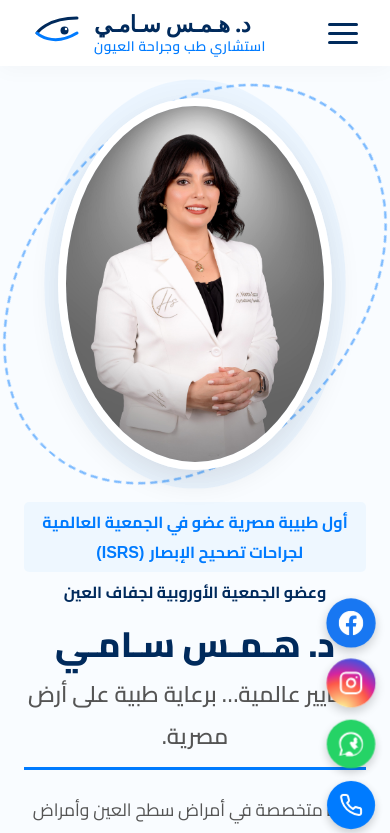
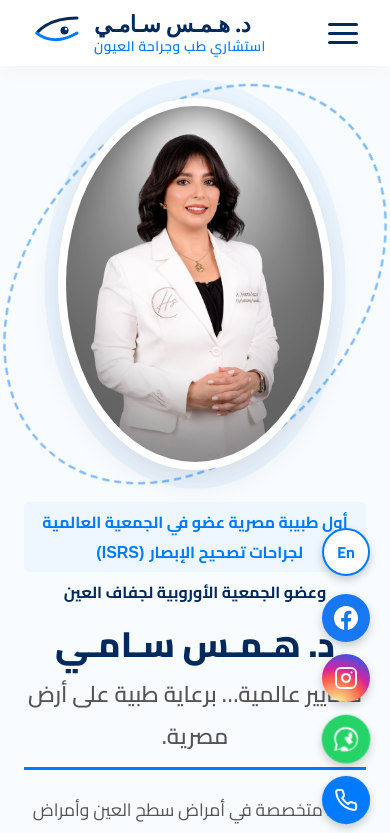
Before and after one commit to anas0magdy/clinic, a React (Vite) app: page / in a window 390 px wide. Shown: the top 833 px of the page. Built offline with nearby package versions, Linux system fonts and the light colour scheme.

Commit message:
version_2

```diff
--- a/src/components/FloatingSocials.css
+++ b/src/components/FloatingSocials.css
@@ -5,7 +5,7 @@
   display: flex;
   flex-direction: column;
   gap: 1rem;
-  z-index: 1000;
+  z-index: 999;
 
   animation: slideInRight 0.5s 1s cubic-bezier(0.25, 0.46, 0.45, 0.94) forwards;
   opacity: 0;
@@ -26,49 +26,75 @@
   justify-content: center;
   box-shadow: 0 4px 10px rgba(0, 0, 0, 0.2);
   transition: all 0.3s ease;
-  animation: pulse 2s infinite cubic-bezier(0.4, 0, 0.6, 1);
+  text-decoration: none;
+  border: none;
+  cursor: pointer;
+  font-family: inherit;
+  font-size: 1rem;
+  font-weight: bold;
 }
 
 .floating-icon:hover {
   transform: scale(1.1);
   box-shadow: 0 6px 15px rgba(0, 0, 0, 0.3);
-  animation-play-state: paused;
 }
 
-/* 1. إضافة الألوان الجديدة */
+/* --- زر اللغة العائم (تعديل الإظهار والإخفاء) --- */
+.floating-icon.language-float-btn {
+  background-color: #ffffff;
+  color: #007bff;
+  border: 2px solid #007bff;
+  font-size: 1.2rem;
+  margin-bottom: 5px;
+
+  /* الإخفاء في الديسكتوب (الوضع الافتراضي) */
+  display: none;
+}
+
+.floating-icon.language-float-btn:hover {
+  background-color: #007bff;
+  color: #ffffff;
+}
+
 .floating-icon.phone {
   background-color: #007bff;
+  animation: pulse 2s infinite cubic-bezier(0.4, 0, 0.6, 1);
   animation-delay: 0.6s;
 }
 .floating-icon.whatsapp {
   background-color: #25D366;
+  animation: pulse 2s infinite cubic-bezier(0.4, 0, 0.6, 1);
   animation-delay: 0.4s;
 }
 .floating-icon.facebook {
   background-color: #1877F2;
-  animation-delay: 0s;
 }
 .floating-icon.instagram {
-  /* خلفية انستجرام (Gradient) */
   background: radial-gradient(circle at 30% 107%, #fdf497 0%, #fdf497 5%, #fd5949 45%, #d6249f 60%, #285AEB 90%);
-  animation-delay: 0.2s;
 }
-/* نهاية التعديلات 1 */
-
 
 @keyframes pulse {
-  0%, 100% { transform: scale(1); opacity: 1; }
-  50% { transform: scale(1.05); opacity: 0.9; }
+  0%, 100% { transform: scale(1); }
+  50% { transform: scale(1.05); }
 }
 
-@media (max-width: 768px) {
+/* --- وضع الموبايل --- */
+@media (max-width: 992px) {
   .floating-container {
-    bottom: 15px;
-    right: 15px;
+    bottom: 20px;
+    right: 20px;
     gap: 0.8rem;
   }
+
   .floating-icon {
     width: 48px;
     height: 48px;
+    font-size: 0.9rem;
+  }
+
+  /* إظهار زر اللغة في الموبايل فقط */
+  .floating-icon.language-float-btn {
+    display: flex; /* إظهاره هنا */
+    font-size: 1rem;
   }
 }
--- a/src/components/FloatingSocials.jsx
+++ b/src/components/FloatingSocials.jsx
@@ -1,8 +1,11 @@
 import React from 'react';
 import './FloatingSocials.css';
 import { Phone, WhatsApp, Facebook, Instagram } from './Icons';
+import { useLanguage } from '../context/LanguageContext';
 
 function FloatingSocials() {
+  const { toggleLanguage, lang } = useLanguage();
+
   const phoneNumber = '+201065957501';
   const whatsappNumber = '201065957501';
 
@@ -11,6 +14,15 @@ function FloatingSocials() {
 
   return (
     <div className="floating-container">
+      {/* زر اللغة العائم (فوق الفيسبوك) */}
+      <button
+        onClick={toggleLanguage}
+        className="floating-icon language-float-btn"
+        aria-label="Change Language"
+      >
+        {lang === 'ar' ? 'En' : 'ع'}
+      </button>
+
       <a
         href={facebookLink}
         className="floating-icon facebook"
@@ -30,7 +42,7 @@ function FloatingSocials() {
         <Instagram />
       </a>
       <a
-        href={`https://api.whatsapp.com/send?phone=${whatsappNumber}`}
+        href={`https://wa.me/${whatsappNumber}`}
         className="floating-icon whatsapp"
         target="_blank"
         rel="noopener noreferrer"
--- a/src/components/Footer.css
+++ b/src/components/Footer.css
@@ -3,6 +3,9 @@
   color: #f4f4f4;
   padding-top: 3rem;
   margin-top: 2rem;
+  /* تأكد من الاتجاه حسب اللغة */
+  direction: var(--dir);
+  text-align: start;
 }
 
 .footer-content {
@@ -30,31 +33,31 @@
 .footer-info {
   flex: 1;
   min-width: 300px;
-  /* محاذاة حسب اللغة */
-  text-align: start;
 }
 
 .footer-info h3 {
-  font-size: 1.8rem;
-  font-weight: 700;
-  color: var(--primary-color);
+  font-size: 2rem;
+  font-weight: 800;
+  /* تعديل اللون ليكون أوضح (سماوي) */
+  color: #38b6ff;
   margin-bottom: 1rem;
 }
 
 .footer-info p {
   font-size: 1.1rem;
   line-height: 1.8;
-  color: #ccc;
+  color: #e0e0e0; /* تفتيح لون النص العادي قليلاً */
   margin-bottom: 0.8rem;
 }
 
 .footer-info a {
   color: white;
   text-decoration: none;
+  transition: color 0.3s;
 }
 
 .footer-info a:hover {
-  color: var(--primary-color);
+  color: #38b6ff; /* نفس اللون السماوي عند الهوفر */
   text-decoration: underline;
 }
 
@@ -63,6 +66,8 @@
   padding: 1.5rem 0;
   margin-top: 2rem;
   border-top: 1px solid #003366;
+  font-size: 0.9rem;
+  color: #aaa;
 }
 
 @media (max-width: 768px) {
```
